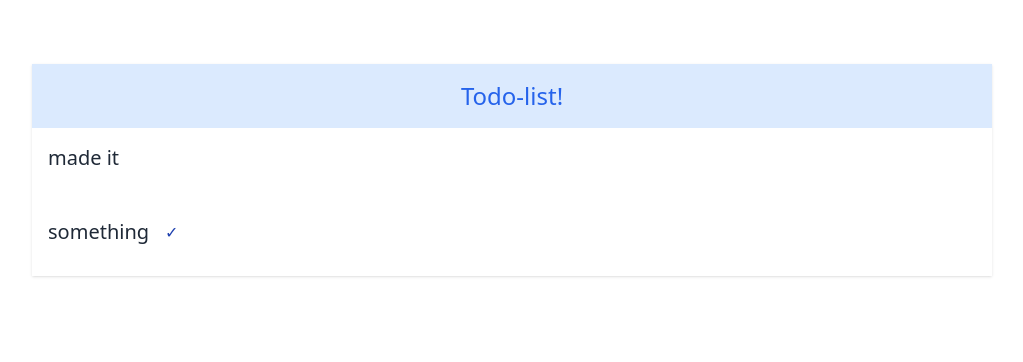
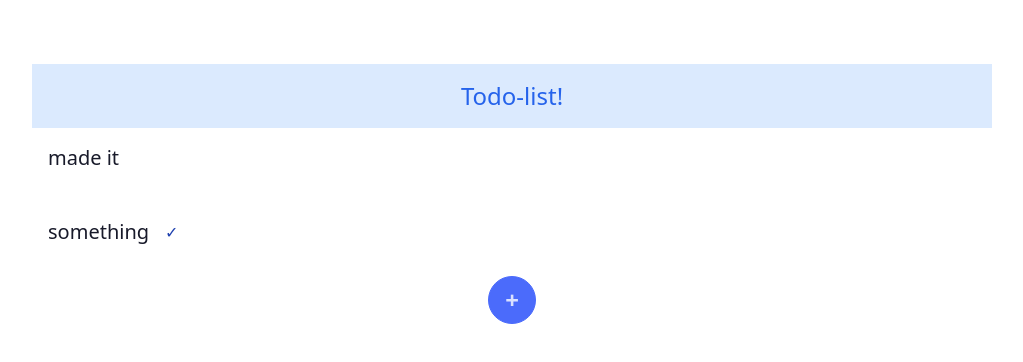
Before and after one commit to swimmingone/poomang-clone, a Next.js app: page / in a window 1280 px wide. Shown: the top 362 px of the page, without its empty margins (128-1151 px from the left). Built offline with nearby package versions, Linux system fonts and the light colour scheme.

Commit message:
feat: add create button with theme

```diff
--- /dev/null
+++ b/components/CreateButton.tsx
@@ -0,0 +1,13 @@
+import React from 'react';
+
+const CreateButton = () => {
+	return (
+		<div className={'flex justify-center'}>
+			<button className="btn btn-primary btn-circle text-2xl" type="button">
+				+
+			</button>
+		</div>
+	);
+};
+
+export default CreateButton;
--- a/components/TodoList/TodoList.tsx
+++ b/components/TodoList/TodoList.tsx
@@ -1,6 +1,7 @@
 import React from 'react';
 import TodoItem from './TodoItem';
 import { Tag, Todo } from '../../types/Todo';
+import CreateButton from '../CreateButton';
 
 interface Props {}
 
@@ -32,9 +33,10 @@ const TodoList = ({}: Props) => {
 
 	const todoList = todos?.map((todo) => <TodoItem key={todo.title} todo={todo} />);
 	return (
-		<div className={'m-16 w-3/4 flex-col bg-white shadow'}>
+		<div className={'m-16 w-3/4 flex-col bg-white'}>
 			<div className={'bg-blue-100 p-4 text-center text-2xl text-blue-600'}>Todo-list!</div>
 			{todoList}
+			<CreateButton />
 		</div>
 	);
 };
--- a/tailwind.config.js
+++ b/tailwind.config.js
@@ -5,6 +5,6 @@ module.exports = {
 	},
 	plugins: [require('daisyui')],
 	daisyui: {
-		themes: false,
+		themes: ['corporate'],
 	},
 };
```
